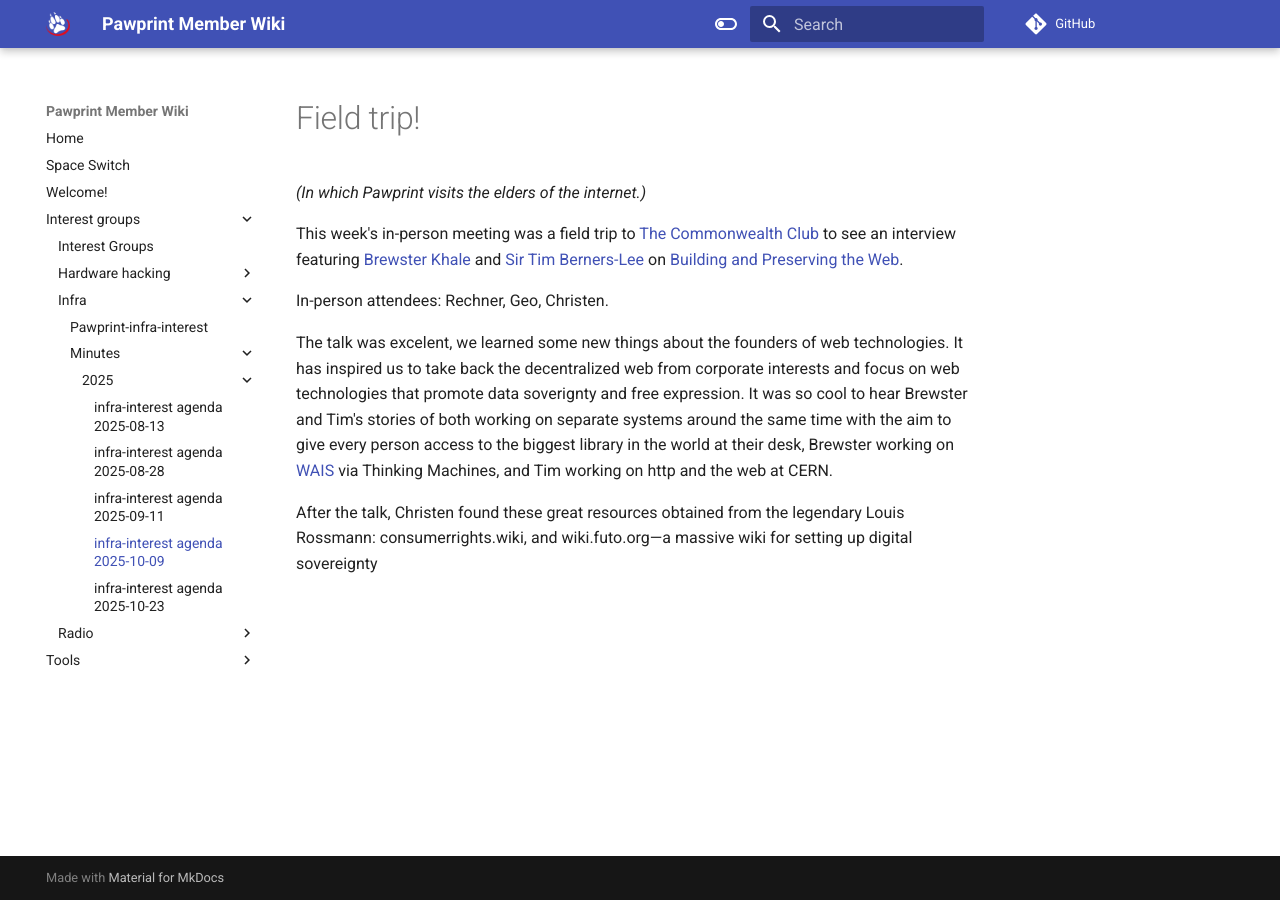
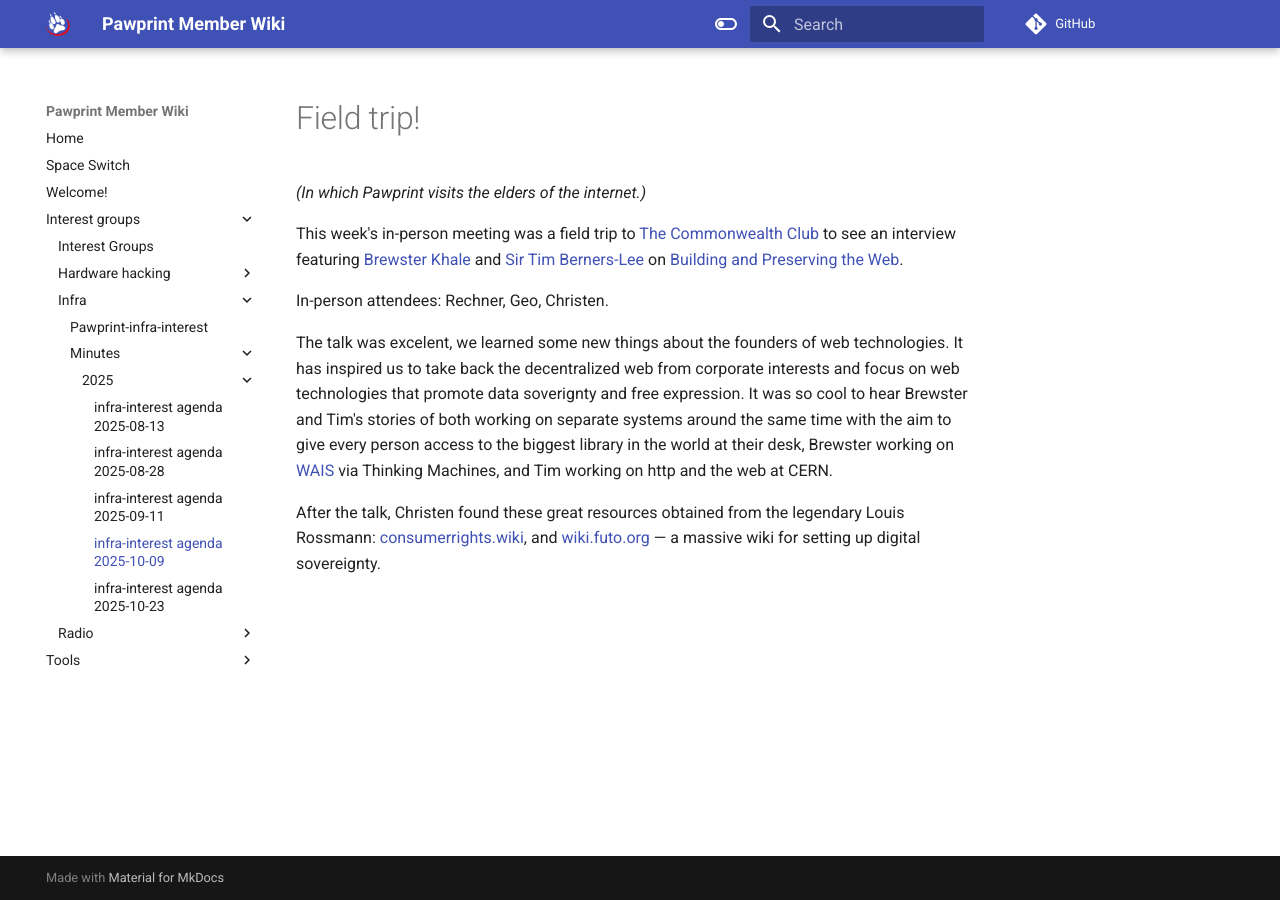
Before and after one commit to PawprintPrototyping/pawprintprototyping.github.io, an MkDocs documentation site: the page built from docs/interest_groups/infra/minutes/2025/2025-10-09.md, in a window 1280 px wide. Built offline with MkDocs 1.6.1 and Material for MkDocs 9.7.7, drawn with Linux system fonts in a browser that asks for light colours; comment, search, counter and statistics services are not loaded; part of the change alters nothing that is shown.

Commit message:
formatting

```diff
--- a/docs/interest_groups/infra/minutes/2025/2025-10-09.md
+++ b/docs/interest_groups/infra/minutes/2025/2025-10-09.md
@@ -12,4 +12,4 @@ In-person attendees: Rechner, Geo, Christen.
 
 The talk was excelent, we learned some new things about the founders of web technologies.  It has inspired us to take back the decentralized web from corporate interests and focus on web technologies that promote data soverignty and free expression.  It was so cool to hear Brewster and Tim's stories of both working on separate systems around the same time with the aim to give every person access to the biggest library in the world at their desk, Brewster working on [WAIS](https://en.wikipedia.org/wiki/Wide_area_information_server) via Thinking Machines, and Tim working on http and the web at CERN.
 
-After the talk, Christen found these great resources obtained from the legendary Louis Rossmann: consumerrights.wiki, and wiki.futo.org—a massive wiki for setting up digital sovereignty
+After the talk, Christen found these great resources obtained from the legendary Louis Rossmann: [consumerrights.wiki](https://consumerrights.wiki), and [wiki.futo.org](https://wiki.futo.org) — a massive wiki for setting up digital sovereignty.
```
